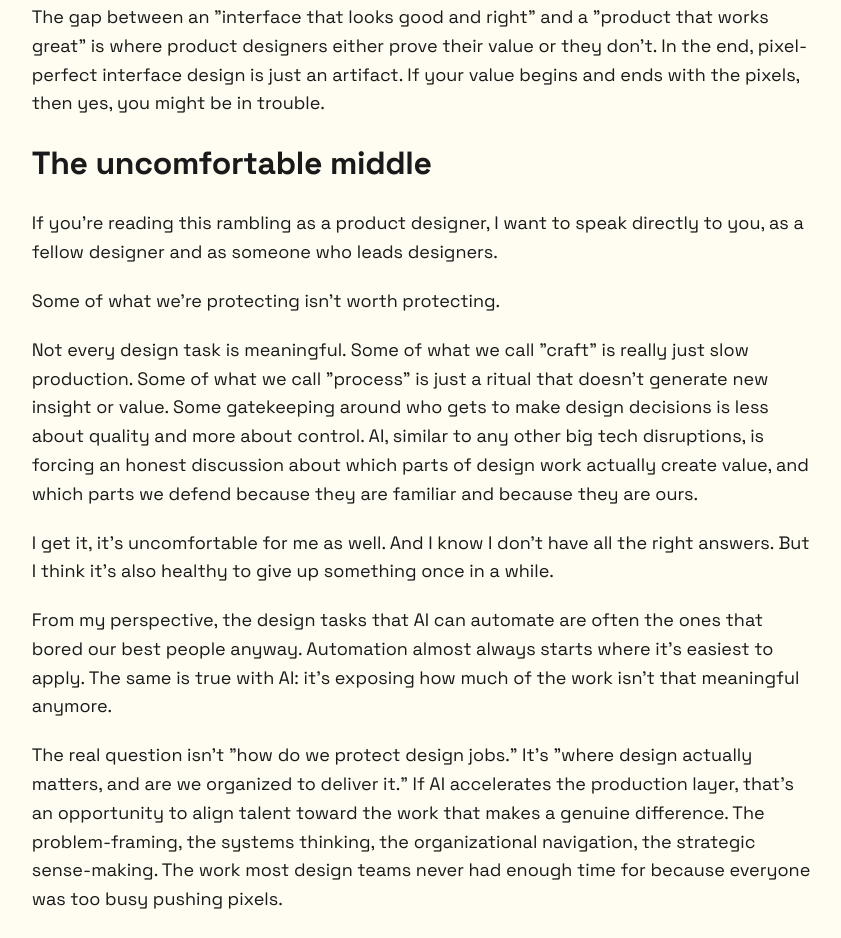
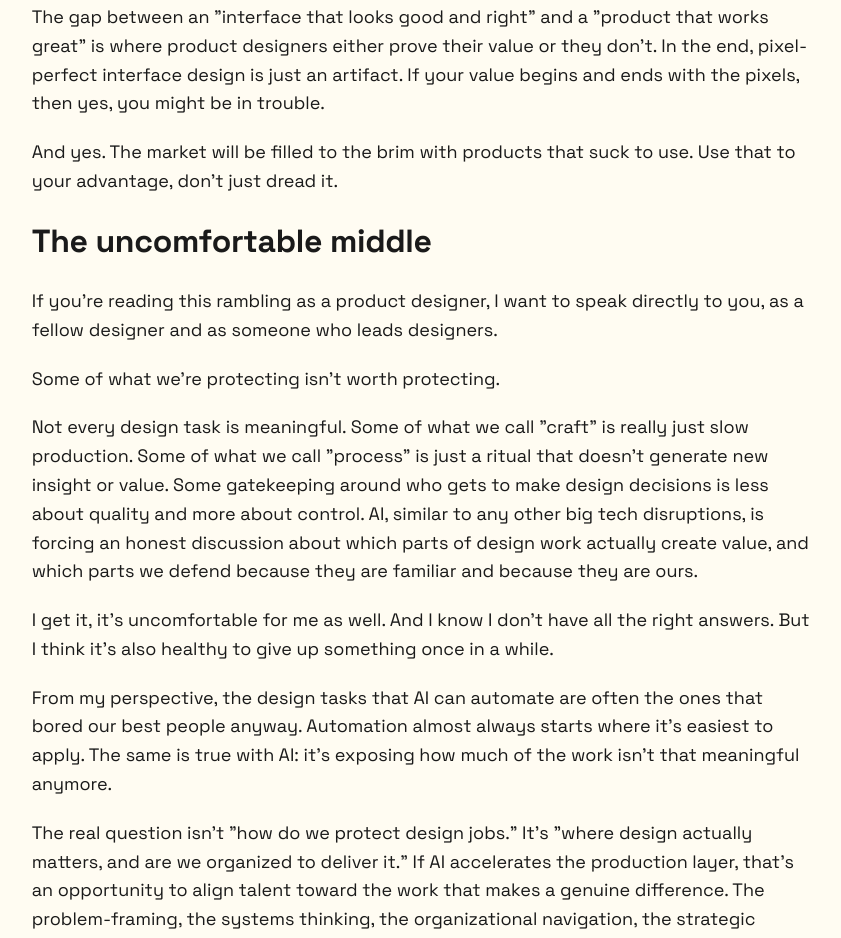
Before and after one commit to luntta/luntta.github.io, an Eleventy site: page src/notes/design-after-the-ai-panic.md in a window 1280 px wide. Shown: the part 2620-3558 px from the top of the page, without its empty margins (217-1058 px from the left). Built offline with nearby package versions, Linux system fonts and the light colour scheme; Eleventy itself is replaced by a stand-in of ours; files that its build step writes are made by us from their sources.

Commit message:
Update design-after-the-ai-panic.md

```diff
--- a/src/notes/design-after-the-ai-panic.md
+++ b/src/notes/design-after-the-ai-panic.md
@@ -50,6 +50,8 @@ Not all hope is lost. What AI can't yet do is understand the *why* behind design
 
 The gap between an "interface that looks good and right" and a "product that works great" is where product designers either prove their value or they don't. In the end, pixel-perfect interface design is just an artifact. If your value begins and ends with the pixels, then yes, you might be in trouble.
 
+And yes. The market will be filled to the brim with products that suck to use. Use that to your advantage, don't just dread it.
+
 ## The uncomfortable middle
 
 If you're reading this rambling as a product designer, I want to speak directly to you, as a fellow designer and as someone who leads designers.
```
